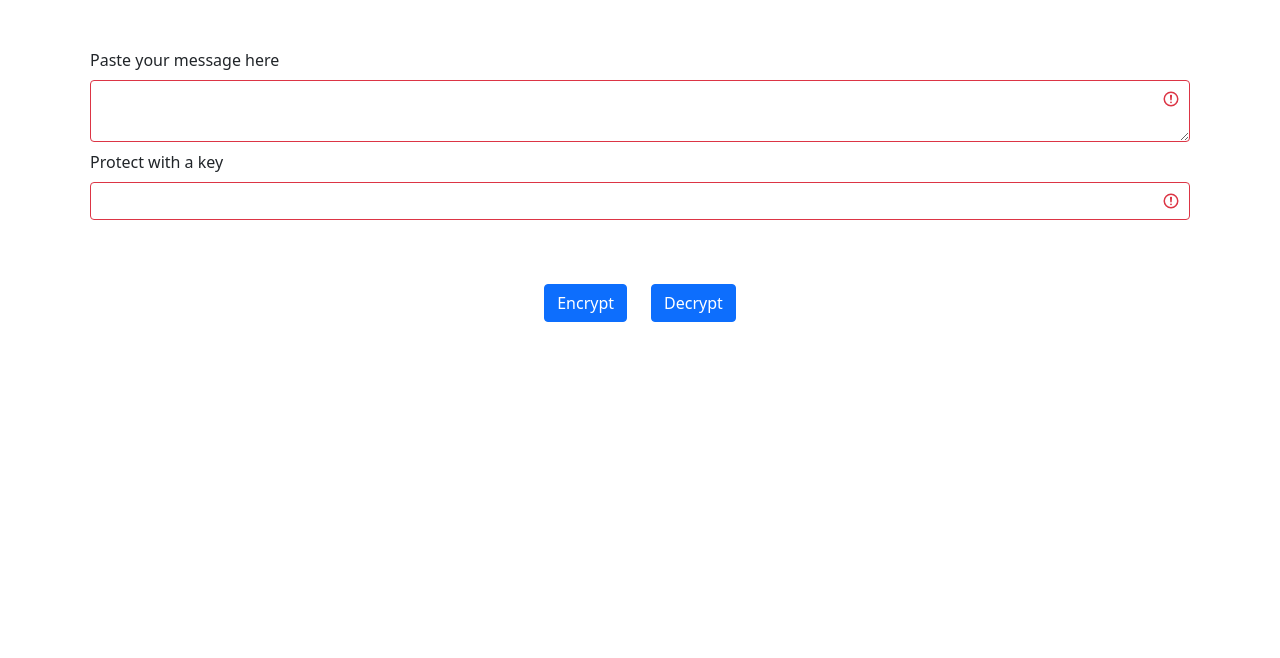
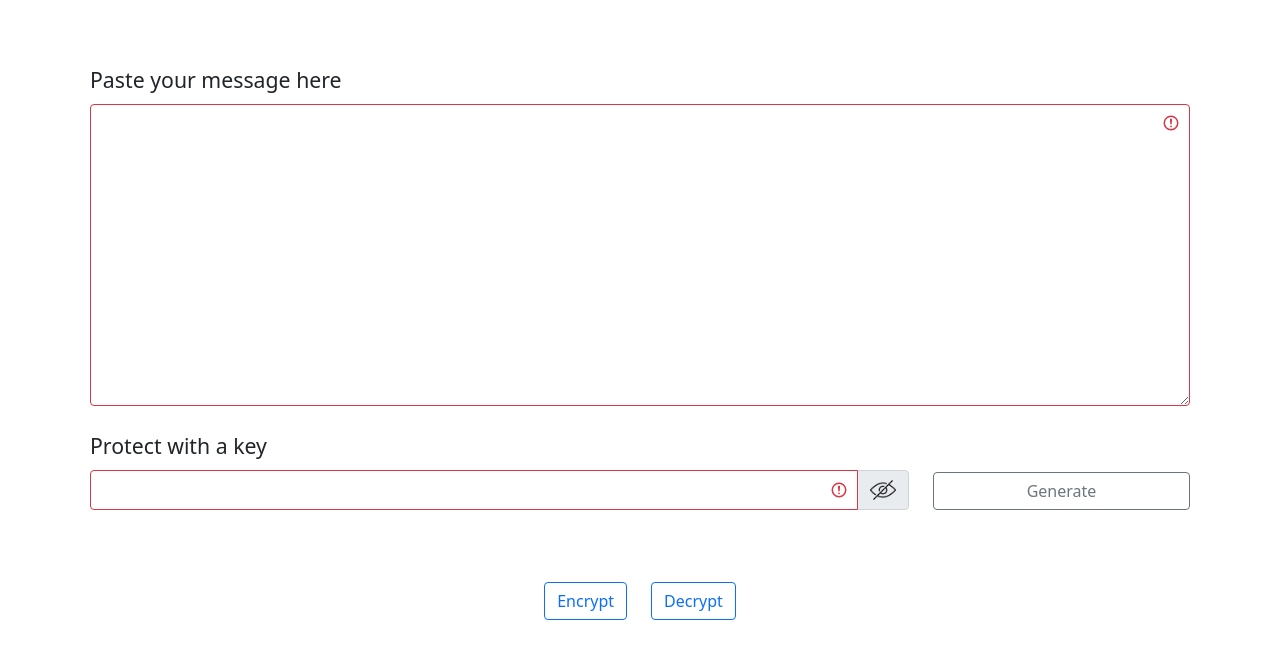
Before and after one commit to Salvatore-Fiannaca/Encrypt-Decrypt-App, a React (Create React App) app: page / in a window 1280 px wide. Shown: the top 658 px of the page. Built offline with nearby package versions, Linux system fonts and the light colour scheme.

Commit message:
refactory + showKey + css

```diff
--- a/src/App.tsx
+++ b/src/App.tsx
@@ -1,13 +1,17 @@
 import { createAdapter, EncryptionAlgorithm } from "iocane";
-import React, { useState } from "react";
-import cn from 'classnames'
+import React, { MouseEvent, useState } from "react";
+import cn from "classnames";
+import { generateKey, copyToClipboard } from "./Utils";
+import hideImg from "./img/hide.png";
+import showImg from "./img/show.png";
 
 export const App: React.FC = () => {
-  const [ message, setMessage] = useState<string>("")
-  const [ messageisValid, setValidMsg] = useState<boolean>(false)
-  const [ key, setKey] = useState<string>("")
-  const [ keyisValid, setValidKey] = useState<boolean>(false)
-  const [ btnCopyVisible, setBtnCopyVisible] = useState<boolean>(false)
+  const [message, setMessage] = useState<string>("");
+  const [messageisValid, setValidMsg] = useState<boolean>(false);
+  const [key, setKey] = useState<string>("");
+  const [keyisValid, setValidKey] = useState<boolean>(false);
+  const [btnCopyVisible, setBtnCopyVisible] = useState<boolean>(false);
+  const [showKey, setShowKey] = useState<boolean>(false);
 
   function encrypt() {
     if (key && message) {
@@ -16,127 +20,147 @@ export const App: React.FC = () => {
         .setDerivationRounds(14)
         .encrypt(message, key)
         .then((res) => {
-        setMessage(res.toString())
-        setBtnCopyVisible(true)
+          setMessage(res.toString());
+          setBtnCopyVisible(true);
         })
         .catch(() => {
-        setMessage("Something's gone wrong...")
-      })
+          setMessage("Something's gone wrong...");
+        });
     }
   }
   function decrypt() {
-    if (key && message){
+    if (key && message) {
       createAdapter()
         .decrypt(message, key)
         .then((res) => {
-        setMessage(res.toString())
-        setBtnCopyVisible(true)
+          setMessage(res.toString());
+          setBtnCopyVisible(true);
         })
         .catch(() => {
-        alert("Cannot decrypt this message...")
-      })
-    }
-  }
-  function changeHandler (e:any) {
-    if (e.target.type === 'password') {
-      setValidKey(e.target.value.length > 0)
-      setKey(e.target.value)
-    }
-    if (e.target.type === 'textarea') {
-      setValidMsg(e.target.value.length > 0)
-      setMessage(e.target.value)
+          alert("Cannot decrypt this message...");
+        });
     }
   }
   function reset() {
-    setBtnCopyVisible(false)
-    setValidKey(false)
-    setValidMsg(false)
+    setBtnCopyVisible(false);
+    setValidKey(false);
+    setValidMsg(false);
+    setShowKey(false)
     setMessage("");
     setKey("");
   }
-  function copyToClipboard() {
-    if (message) {
-      try {
-        if (window.isSecureContext) {
-          return navigator.clipboard.writeText(message)
-        }
-
-        var textArea = document.createElement("textarea");
-        textArea.value = message;
-        textArea.style.position = "fixed";
-        document.body.appendChild(textArea);
-        textArea.focus();
-        textArea.select();
-        document.execCommand('copy')
-        document.body.removeChild(textArea)
-
-      } catch (error) {
-        alert("Cannot copy to clipboard")
+  function changeHandler(e: any) {
+    switch (e.target.type) {
+      case 'text':
+      case 'password':
+        setValidKey(e.target.value.length > 0);
+        setKey(e.target.value);
+        break;
+      case 'textarea':
+        setValidMsg(e.target.value.length > 0);
+        setMessage(e.target.value);
+        break;
     }
   }
+  function generateHandler(e: MouseEvent) {
+    e.preventDefault();
+    setKey(generateKey(12));
+    setShowKey(true)
+    setValidKey(true)
+  }
+  function copyHandler() {
+    copyToClipboard(message);
+  }
+  function showKeyHandler(e: MouseEvent){
+    e.preventDefault();
+    setShowKey(!showKey)
   }
 
   return (
-    <div className="container mt-5">
+    <div className="container top">
       <form>
         <div className="form-group m-2">
           <label className="mb-2">Paste your message here</label>
           <textarea
+            rows={12}
             className={cn(
               "form-control",
-              {'is-valid': messageisValid},
-              {'is-invalid': !messageisValid}
+              { "is-valid": messageisValid },
+              { "is-invalid": !messageisValid }
             )}
             value={message}
             onChange={changeHandler}
           />
         </div>
-        <div className="form-group m-2">
+        <div className="form-group mt-4 m-2">
+          <div className="row align-items-end">
+            <div className="col-md-9">
               <label className="mb-2">Protect with a key</label>
+              <div className="input-group">
                 <input
-            type="password"
                   className={cn(
-              "form-control",
-              {'is-valid': keyisValid},
-              {'is-invalid': !keyisValid}
+                    "form-control input-group",
+                    { "is-valid": keyisValid },
+                    { "is-invalid": !keyisValid }
                   )}
+                  type={ showKey ? 'text' : 'password'}
                   value={key}
                   onChange={changeHandler}
                 />
+                  <span
+                  className="input-group-text img"
+                  onClick={showKeyHandler}>
+                    <img
+                      src={ showKey ? showImg : hideImg}
+                      width="26em"
+                      height="26em"
+                      alt="show/hide key"
+                    />
+                  </span>
+              </div>
+            </div>
+
+            <div className="col-md-3">
+              <button
+                className="btn btn-outline-secondary form-control"
+                onClick={generateHandler}
+              >
+                Generate
+              </button>
+            </div>
+          </div>
         </div>
       </form>
-      <div className="container mt-5">
-        <div className="row justify-content-center">
-          <div className="col-auto py-3">
-            <button className="btn btn-primary" onClick={encrypt}>
+
+      <div className="container controls">
+        <div className="row justify-content-center align-items-center">
+          <div className="col-auto py-2">
+            <button className="btn btn-outline-primary" onClick={encrypt}>
               Encrypt
             </button>
           </div>
-          <div className="col-auto py-3">
-            <button className="btn btn-primary" onClick={decrypt}>
+          <div className="col-auto py-2">
+            <button className="btn btn-outline-primary" onClick={decrypt}>
               Decrypt
             </button>
           </div>
 
-          {
-            (key !== '' || message !== '') &&
-            <div className="col-auto py-3">
-              <button className="btn btn-secondary" onClick={reset}>
+          {(key !== "" || message !== "") && (
+            <div className="col-auto py-2">
+              <button className="btn btn-outline-dark " onClick={reset}>
                 Reset
               </button>
             </div>
-          }
-          {
-            ( message !== '' && btnCopyVisible ) &&
-            <div className="col-auto py-3">
-              <button className="btn btn-success" onClick={copyToClipboard}>
+          )}
+          {message !== "" && btnCopyVisible && (
+            <div className="col-auto py-2">
+              <button className="btn btn-success" onClick={copyHandler}>
                 Copy to Clipboard
               </button>
             </div>
-          }
-
+          )}
         </div>
       </div>
     </div>
   );
-}
+};
--- /dev/null
+++ b/src/Utils.ts
@@ -0,0 +1,31 @@
+export function generateKey(len: number = 8): string {
+    let randomKey: string = '';
+    const char : string = "abcdefghijklmnopqrstuvwxyzABCDEFGHIJKLMNOPQRSTUVWXYZ0123456789!£$%&/()=^?";
+    for (let i = 0; i < len; i++) {
+      let randomChar: string = char[Math.floor(Math.random() * 64)];
+      randomKey +=  randomChar;
+    }
+    return randomKey
+}
+
+export function copyToClipboard(txt : string) {
+  if (txt) {
+    try {
+      if (window.isSecureContext) {
+        return navigator.clipboard.writeText(txt)
+      }
+
+      var textArea = document.createElement("textarea");
+      textArea.value = txt;
+      textArea.style.position = "fixed";
+      document.body.appendChild(textArea);
+      textArea.focus();
+      textArea.select();
+      document.execCommand('copy')
+      document.body.removeChild(textArea)
+
+    } catch (error) {
+      alert("Cannot copy to clipboard")
+    }
+  }
+}
--- /dev/null
+++ b/src/app.css
@@ -0,0 +1,17 @@
+* {
+    margin: 0;
+    box-sizing: border-box;
+}
+
+label, button { font-size: 1.33rem; }
+
+.img:hover { cursor: pointer }
+
+.top { margin-top: 4rem; }
+.controls { margin-top: 4rem; }
+
+@media (max-width: 767px) {
+    .top { margin: 1.1rem auto; }
+    .controls { margin: 2rem auto }
+    label, button { font-size: 1rem; }
+}
--- a/src/index.tsx
+++ b/src/index.tsx
@@ -3,6 +3,7 @@ import ReactDOM from 'react-dom';
 import {App} from './App';
 import reportWebVitals from './reportWebVitals';
 
+import './app.css'
 import 'bootstrap/dist/css/bootstrap.min.css';
 
 ReactDOM.render(
```
Also changed, not shown: src/img/hide.png (added), src/img/show.png (added). Lines whose indentation alone changed are shown as unchanged.
